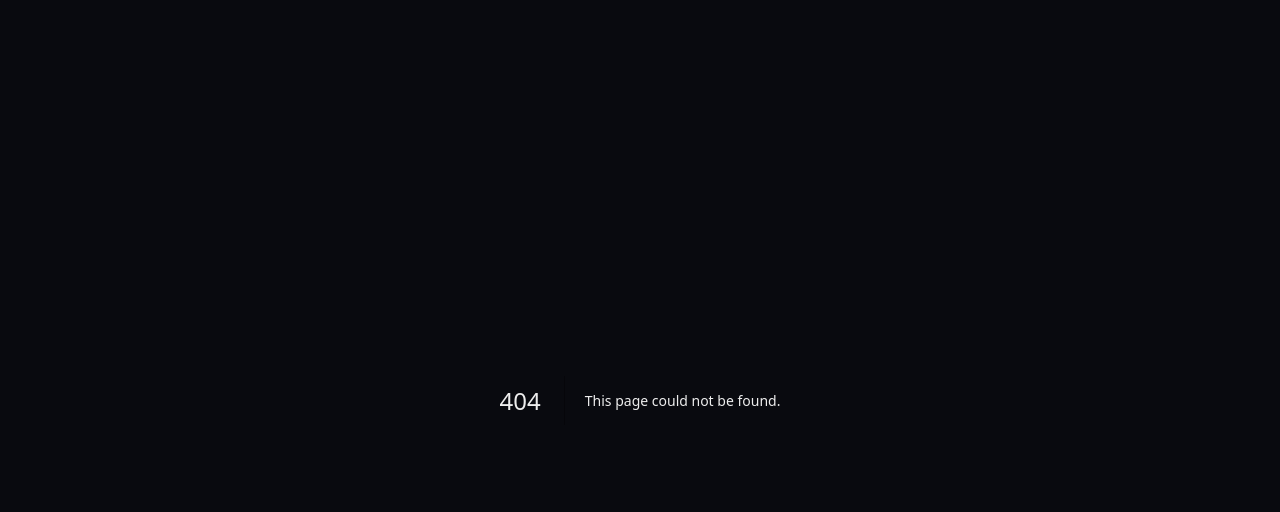
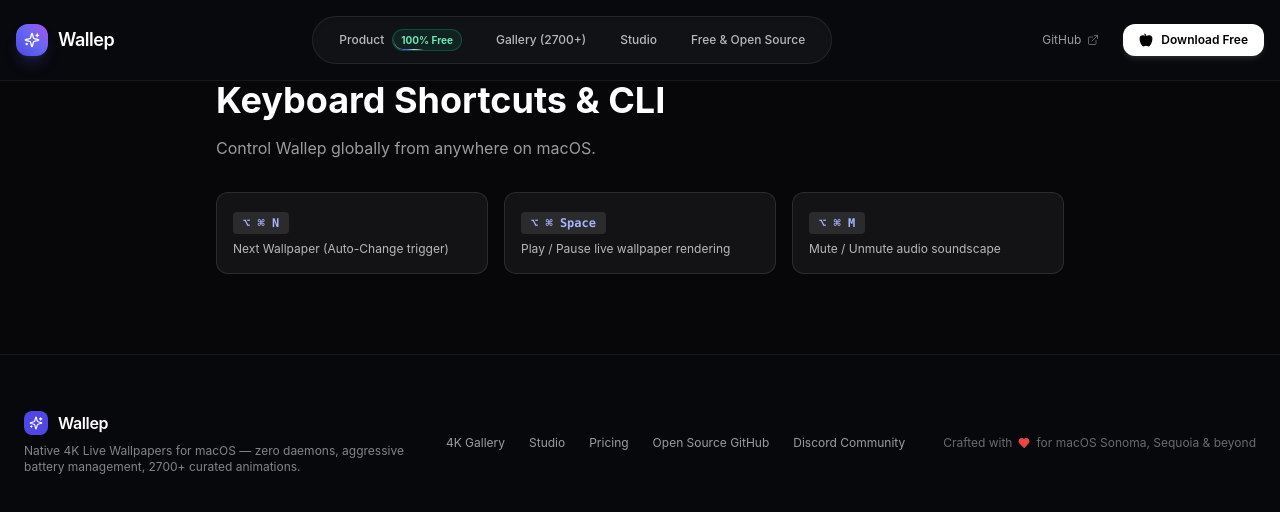
Before and after one commit to krtvysinghh/Wallep, a Next.js app in the folder wallep-web/: page /shortcuts in a window 1280 px wide. Before the commit this address had no page. Shown: the top 512 px of the page. Built offline with nearby package versions, Linux system fonts and the light colour scheme.

Commit message:
feat(web): add shortcuts & CLI reference route

```diff
--- /dev/null
+++ b/wallep-web/src/app/shortcuts/page.tsx
@@ -0,0 +1,18 @@
+import React from "react";
+import Header from "@/components/Header";
+import Footer from "@/components/Footer";
+import { KeyboardReference } from "@/components/Shortcuts/KeyboardReference";
+
+export default function ShortcutsPage() {
+  return (
+    <div className="min-h-screen bg-[#070709] text-white">
+      <Header />
+      <main className="max-w-4xl mx-auto px-6 py-20">
+        <h1 className="text-4xl font-bold mb-4">Keyboard Shortcuts & CLI</h1>
+        <p className="text-white/60 mb-8">Control Wallep globally from anywhere on macOS.</p>
+        <KeyboardReference />
+      </main>
+      <Footer />
+    </div>
+  );
+}
```
